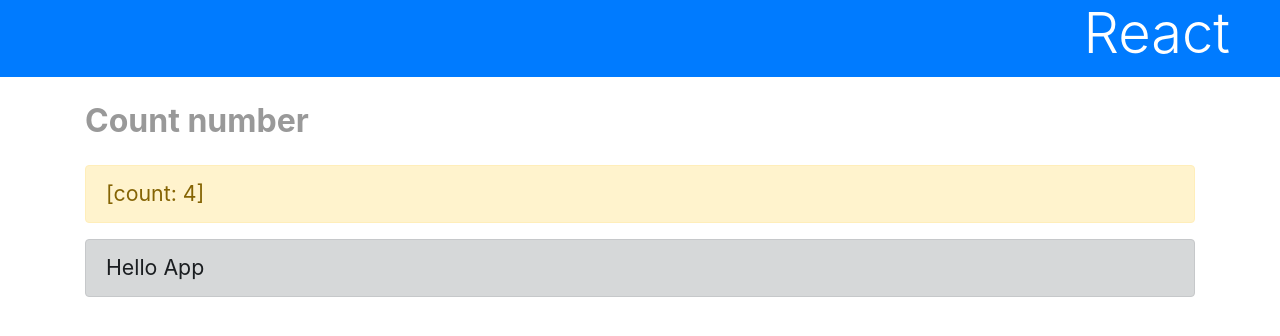
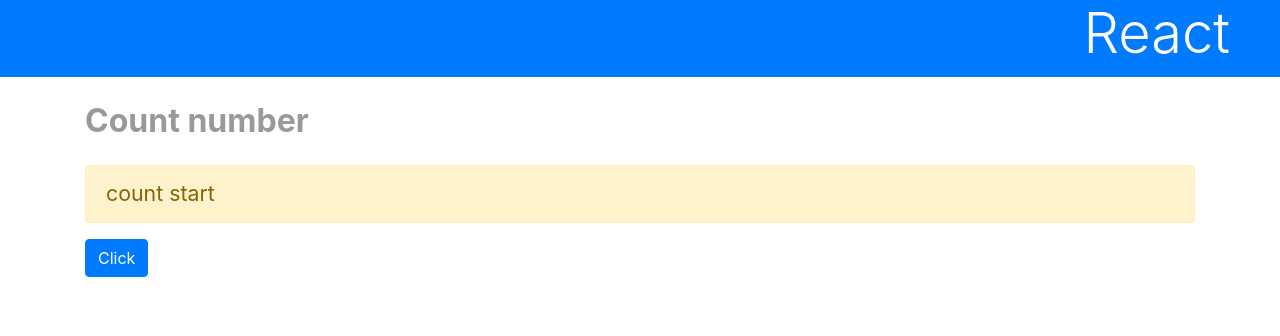
Before and after one commit to thirota/react_app, a React (Create React App) app: page / in a window 1280 px wide. Shown: the top 336 px of the page. Built offline with nearby package versions, Linux system fonts and the light colour scheme.

Commit message:
Binding onClick event handler p.166

```diff
--- a/src/App.js
+++ b/src/App.js
@@ -6,15 +6,19 @@ class App extends Component {
   constructor(props) {
     super(props)
     this.state = {
-      msg:'Hello',
-      count:0,
+      msg:'count start',
+      counter:0,
     }
-    let timer = setInterval(()=>{
-      this.setState({
-        count: this.state.count + 1,
-        msg: "[count: " + this.state.count + "]"
-      })
-    }, 1000)
+    //bind
+    this.doAction = this.doAction.bind(this)
+  }
+
+  doAction(event) {
+    console.log(event)
+    this.setState({
+      counter: this.state.counter + 1,
+      msg: "*** count: " + this.state.counter + " ***"
+    })
   }
 
   render() {
@@ -23,7 +27,7 @@ class App extends Component {
       <div className="container">
         <p className="subtitle">Count number</p>
         <p className="alert alert-warning">{this.state.msg}</p>
-        <p className="alert alert-dark">{this.props.msg}</p>
+        <button className="btn btn-primary" onClick={this.doAction}>Click</button>
       </div>
     </div>
   }
--- a/src/index.js
+++ b/src/index.js
@@ -6,7 +6,7 @@ import reportWebVitals from './reportWebVitals';
 
 ReactDOM.render(
   <React.StrictMode>
-    <App msg="Hello App" />
+    <App />
   </React.StrictMode>,
   document.getElementById('root')
 );
```
